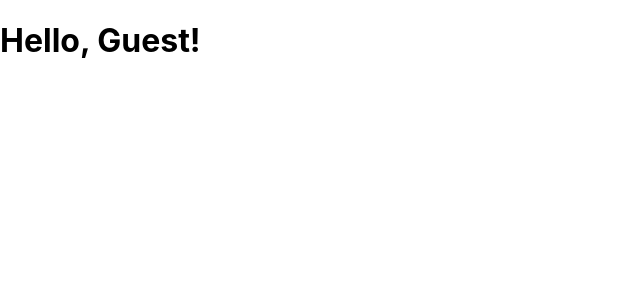
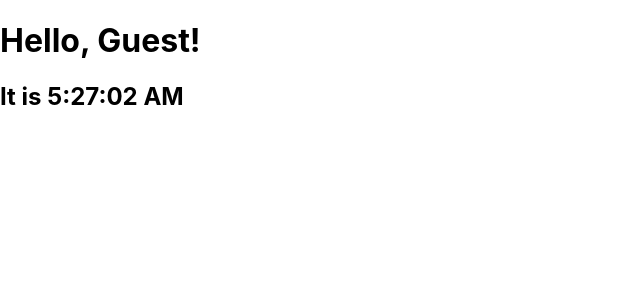
Before and after one commit to Jorge-Perez-00/Assignment-3, a React (Create React App) app: page / in a window 1280 px wide. Shown: the top 300 px of the page, without its empty margins (0-640 px from the left). Built offline with nearby package versions, Linux system fonts and the light colour scheme.

Commit message:
Added the Clock component

```diff
--- a/src/App.js
+++ b/src/App.js
@@ -1,6 +1,6 @@
 import './App.css';
 import { Component } from 'react'
-//import Clock from './components/Clock'
+import Clock from './components/Clock'
 
 class App extends Component {
   constructor(props) {
@@ -13,7 +13,10 @@
 
   render() {
     return (
-      <h1>Hello, {this.state.username}!</h1>
+      <div>
+        <h1>Hello, {this.state.username}!</h1>
+        <Clock />
+      </div>
 
     )
   }
--- /dev/null
+++ b/src/components/Clock.js
@@ -0,0 +1,35 @@
+import { Component } from 'react'
+
+class Clock extends Component {
+    constructor(props) {
+        super(props);
+        this.state = { date: new Date() };
+    }
+
+    componentDidMount() {
+        this.timer = setInterval(
+            () => this.tick(),
+            1000
+        );
+    }
+
+    componentWillUnmount() {
+        clearInterval(this.timer);
+    }
+
+    tick() {
+        this.setState({
+            date: new Date()
+        });
+    }
+
+    render() {
+        return (
+            <div>
+                <h2>It is {this.state.date.toLocaleTimeString()}</h2>
+            </div>
+        )
+    }
+}
+
+export default (Clock)
```
